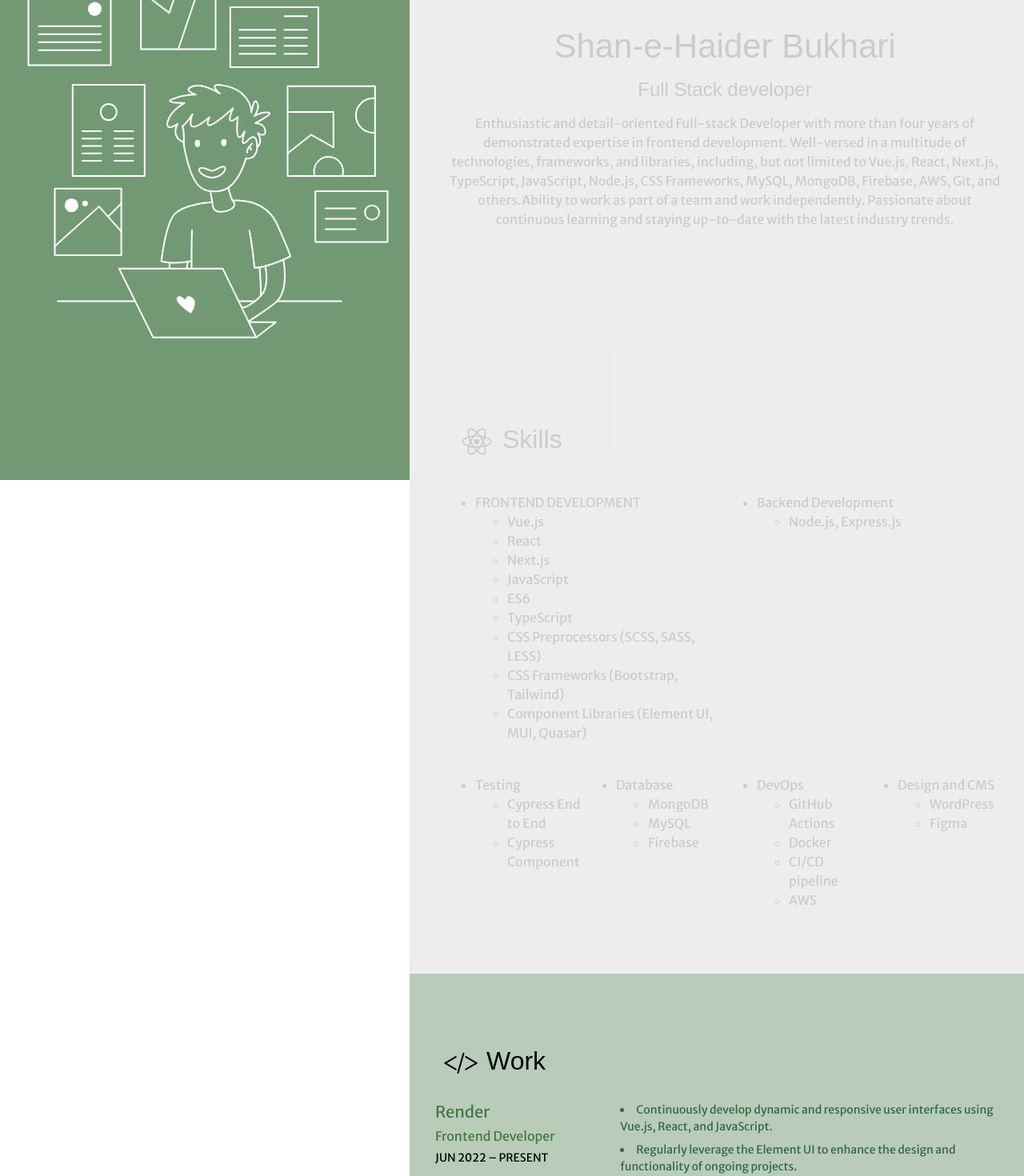
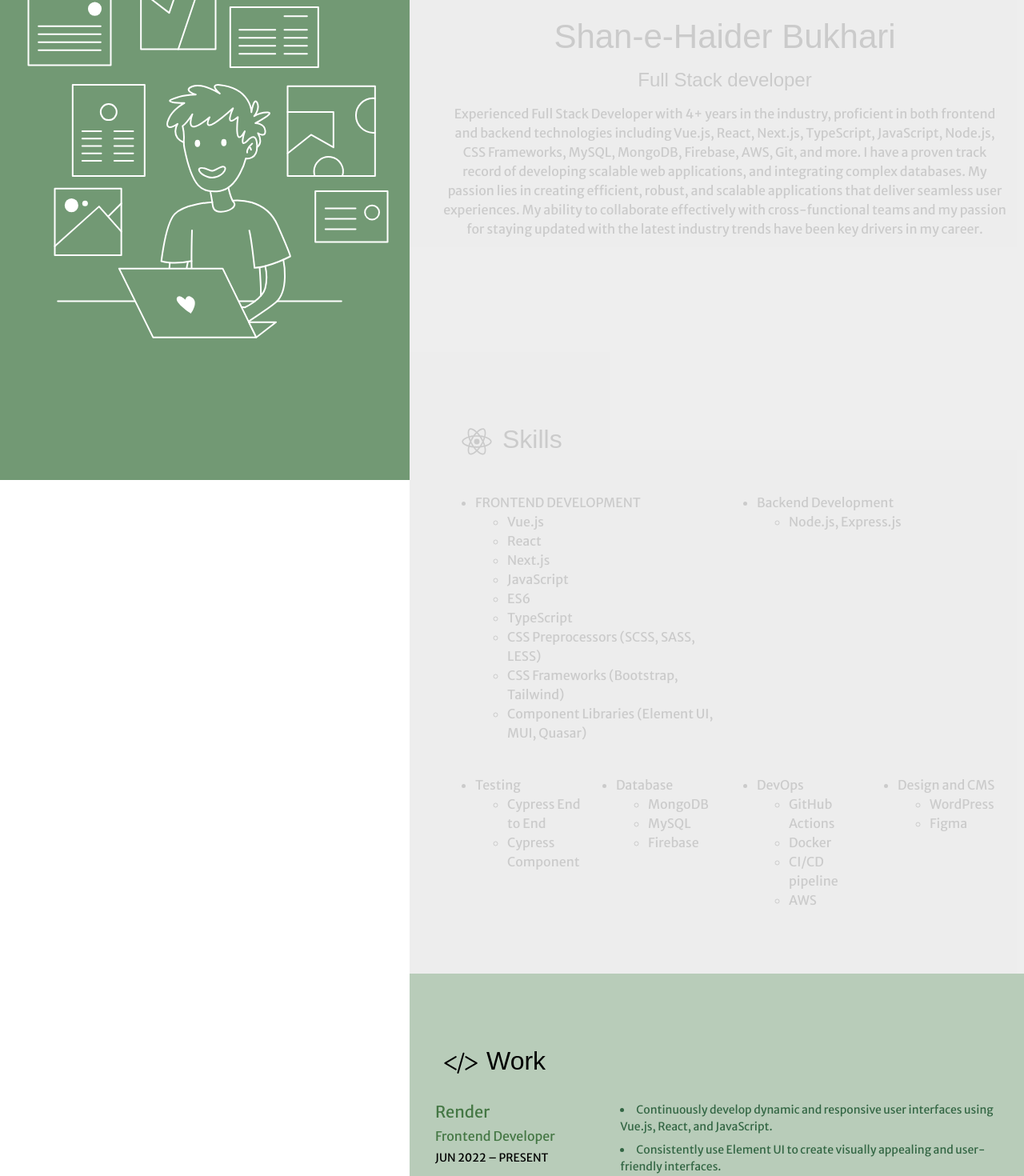
Before and after one commit to shanhaider23/new-cv, a Vue app: page / in a window 1280 px wide. Shown: the part 200-1670 px from the top of the page at 80% size. Built offline with nearby package versions, Linux system fonts and the light colour scheme; a web font is replaced by a local one.

Commit message:
feat: added new text

```diff
--- a/src/components/section/Contact.vue
+++ b/src/components/section/Contact.vue
@@ -15,7 +15,11 @@
 					<ul>
 						<li>University of Oslo, Norway (Aug 2008 — Sep 2010)</li>
 					</ul>
-					<li>Online Courses</li>
+					<h1>Courses & Certifications</h1>
+					<li>Cypress App 101, Cypress Cloud 101</li>
+					<ul>
+						<li>Cypress.io</li>
+					</ul>
 					<li>Cypress End-to-End Testing</li>
 					<ul>
 						<li>Completed a 6-hour course led by Maximilian Schwarzmüller.</li>
--- a/src/components/section/Welcome.vue
+++ b/src/components/section/Welcome.vue
@@ -5,10 +5,11 @@
 
 		<h2>Full Stack developer</h2>
 		<p>
-			Enthusiastic and detail-oriented Full-stack Developer with more than four years of demonstrated expertise in frontend development.
-			Well-versed in a multitude of technologies, frameworks, and libraries, including, but not limited to Vue.js, React, Next.js, TypeScript,
-			JavaScript, Node.js, CSS Frameworks, MySQL, MongoDB, Firebase, AWS, Git, and others.Ability to work as part of a team and work
-			independently. Passionate about continuous learning and staying up-to-date with the latest industry trends.
+			Experienced Full Stack Developer with 4+ years in the industry, proficient in both frontend and backend technologies including Vue.js,
+			React, Next.js, TypeScript, JavaScript, Node.js, CSS Frameworks, MySQL, MongoDB, Firebase, AWS, Git, and more. I have a proven track
+			record of developing scalable web applications, and integrating complex databases. My passion lies in creating efficient, robust, and
+			scalable applications that deliver seamless user experiences. My ability to collaborate effectively with cross-functional teams and my
+			passion for staying updated with the latest industry trends have been key drivers in my career.
 		</p>
 	</div>
 </template>
--- a/src/components/section/Work.vue
+++ b/src/components/section/Work.vue
@@ -2,7 +2,7 @@
 	<div class="work">
 		<Company name="Render" post="Frontend Developer" :from="new Date(2022, 5)">
 			<li>Continuously develop dynamic and responsive user interfaces using Vue.js, React, and JavaScript.</li>
-			<li>Regularly leverage the Element UI to enhance the design and functionality of ongoing projects.</li>
+			<li>Consistently use Element UI to create visually appealing and user-friendly interfaces.</li>
 			<li>
 				Implemented and maintain new features on SaaS software using advanced Vue.js skills, resulting in a highly intuitive and user-friendly
 				interface that consistently receives praise from client companies for enhancing user engagement and satisfaction.
```
